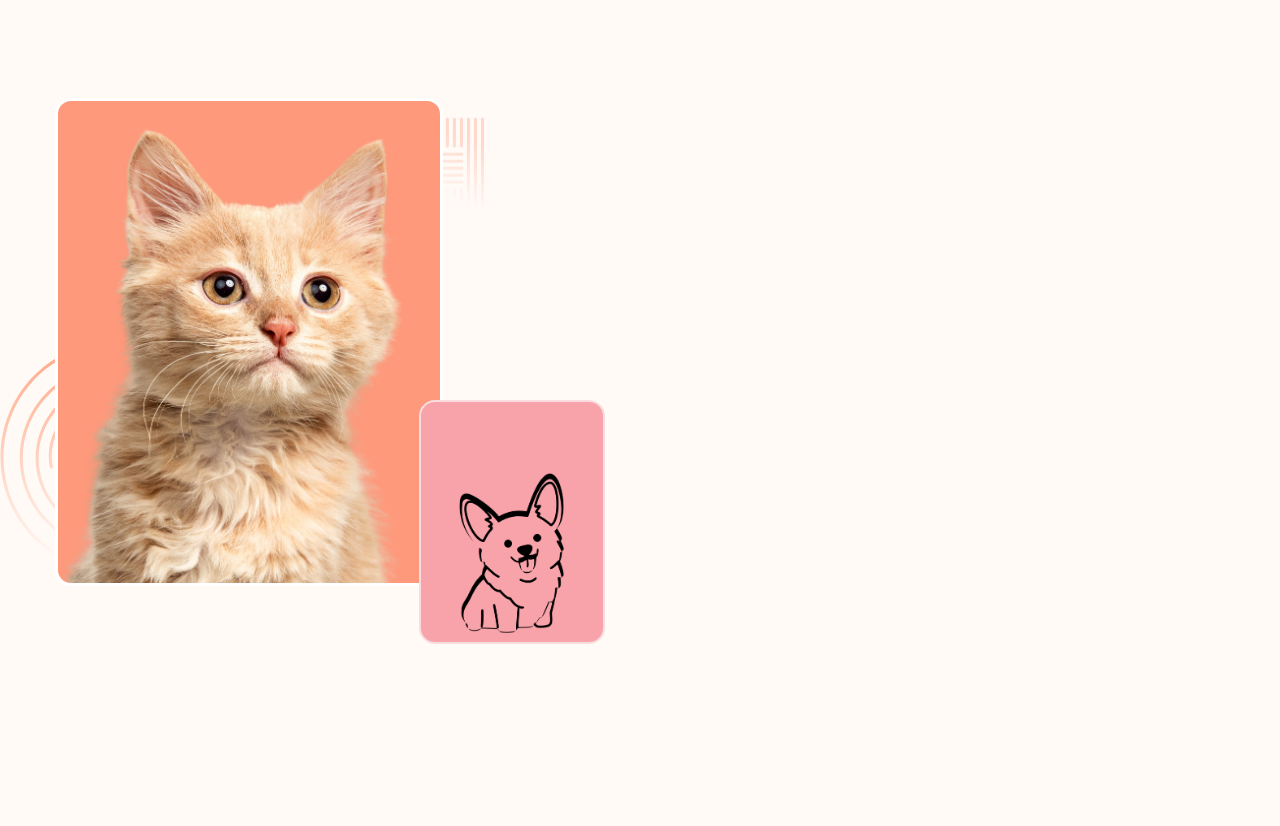
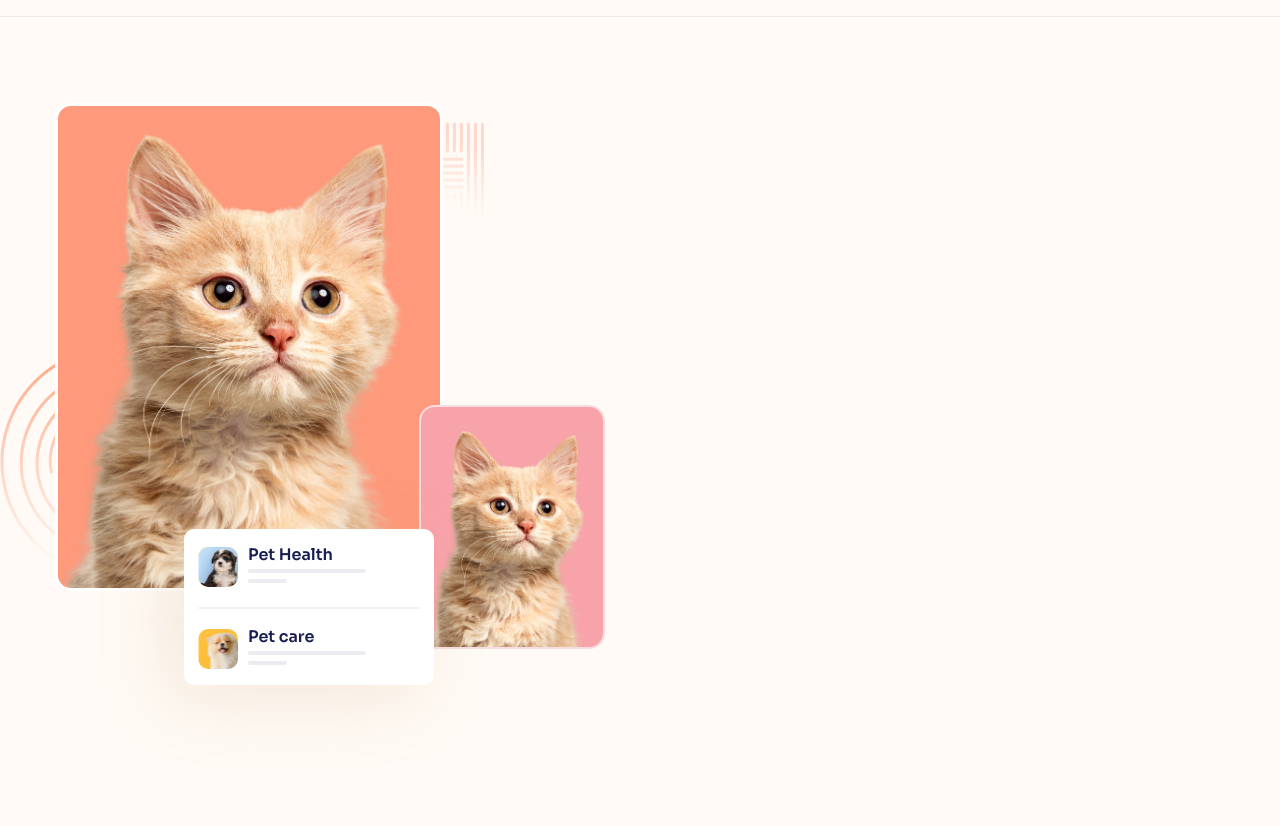
Before and after one commit to thangiu171201/f8-htmlcss-04, a plain HTML site: page index.html in a window 1280 px wide. Shown: the part 96-922 px from the top of the page. Drawn offline with Linux system fonts and the light colour scheme; a web font is replaced by a local one.

Commit message:
Lam phan hero #2

```diff
--- a/assets/css/styles.css
+++ b/assets/css/styles.css
@@ -52,8 +52,14 @@ button {
 }
 /* header */
 .header {
-    padding-top: 32px;
+    position: sticky;
+    top: -1px;
+    z-index: 100;
+    background-color: #fffaf5;
+    margin-top: 10px;
+    padding-top: 26px;
     padding-bottom: 26px;
+    border-bottom: 1px solid #eaeaea;
 }
 .logo {
     cursor: pointer;
@@ -131,10 +137,68 @@ button {
     border: 2px solid #f7dddf;
 }
 .hero__media {
+    position: relative;
     display: flex;
+    padding-bottom: 94px;
 }
 
 .hero__img-small {
     max-width: 100%;
     max-height: 100%;
 }
+.hero__list {
+    position: absolute;
+    left: 129px;
+    bottom: 0;
+    width: 250px;
+    height: 156px;
+    padding: 18px 14px;
+    background: #fff;
+    box-shadow: -17px 14px 68px -4px rgba(207, 174, 132, 0.25);
+    border-radius: 10px;
+}
+
+.hero-list-item {
+    display: flex;
+}
+
+.hero-list-item__thumb {
+    width: 40px;
+    height: 40px;
+    border-radius: 10px;
+    object-fit: cover;
+    background: #fec23f;
+}
+
+.hero-list-item__info {
+    margin-left: 10px;
+}
+
+.hero-list-item__title {
+    font-family: Sora, sans-serif;
+    font-weight: 600;
+    font-size: 1.4;
+    line-height: 1;
+    color: #181e52;
+}
+
+.hero-list-item__skeleton {
+    margin-top: 6px;
+    width: var(--width, 118px);
+    height: 4px;
+    background: #000958;
+    opacity: 0.08;
+    border-radius: 10px;
+}
+
+.hero-list-item__separate {
+    width: 100%;
+    height: 2px;
+    margin: 20px 0;
+    background: #f2f2f2;
+    border-radius: 99px;
+}
+
+.hero-list-item:nth-of-type(2) .hero-list-item__thumb {
+    background: #c6e2fa;
+}
--- a/index.html
+++ b/index.html
@@ -90,7 +90,7 @@
         <meta name="theme-color" content="#ffffff" />
         <link rel="stylesheet" href="./assets/css/styles.css" />
     </head>
-    <body style="height: 10000px;">
+    <body style="height: 10000px">
         <!-- Header -->
         <header class="header">
             <div class="container">
@@ -158,10 +158,51 @@
 
                         <div class="hero__img-wrap hero__img-wrap--small">
                             <img
-                                src="./assets/img/image/pet2 (1).png"
+                                src="./assets/img/image/pet01.png"
                                 alt=""
                                 class="hero__img hero__img-small"
                             />
+                        </div>
+                        <div class="hero__list">
+                            <!-- Hero list item 1 -->
+                            <section class="hero-list-item">
+                                <img
+                                    src="./assets/img/image/pet4.png"
+                                    alt=""
+                                    class="hero-list-item__thumb"
+                                />
+                                <div class="hero-list-item__info">
+                                    <p class="hero-list-item__title">
+                                        Pet Health
+                                    </p>
+                                    <div class="hero-list-item__skeleton"></div>
+                                    <div
+                                        class="hero-list-item__skeleton"
+                                        style="--width: 39px"
+                                    ></div>
+                                </div>
+                            </section>
+
+                            <div class="hero-list-item__separate"></div>
+
+                            <!-- Hero list item 2 -->
+                            <section class="hero-list-item">
+                                <img
+                                    src="./assets/img/image/pet3.png"
+                                    alt=""
+                                    class="hero-list-item__thumb"
+                                />
+                                <div class="hero-list-item__info">
+                                    <p class="hero-list-item__title">
+                                        Pet care
+                                    </p>
+                                    <div class="hero-list-item__skeleton"></div>
+                                    <div
+                                        class="hero-list-item__skeleton"
+                                        style="--width: 39px"
+                                    ></div>
+                                </div>
+                            </section>
                         </div>
                     </div>
                     <!-- Hero content -->
```
